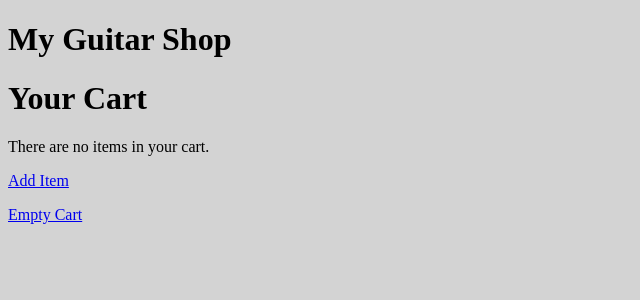
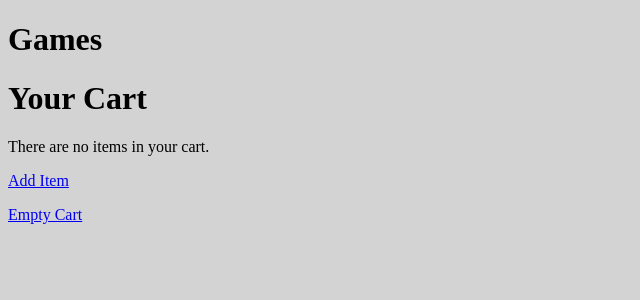
Before and after one commit to GreyBacon/CIS4260-GroupProject, a PHP site: page /cart_view.php in a window 1280 px wide. Shown: the top 300 px of the page, without its empty margins (0-640 px from the left). Run offline with PHP 8.4, Linux system fonts and the light colour scheme.

Commit message:
changed titles

```diff
--- a/add_item_view.php
+++ b/add_item_view.php
@@ -1,7 +1,7 @@
 <!DOCTYPE html>
 <html>
 <head>
-    <title>My Guitar Shop</title>
+    <title>Group Project</title>
     <link rel="stylesheet" type="text/css" href="main.css">
 </head>
 <body>
--- a/cart_view.php
+++ b/cart_view.php
@@ -1,12 +1,12 @@
 <!DOCTYPE html>
 <html>
 <head>
-    <title>My Guitar Shop</title>
+    <title>Group Project</title>
     <link rel="stylesheet" type="text/css" href="main.css">
 </head>
 <body>
     <header>
-        <h1>My Guitar Shop</h1>
+        <h1>Games</h1>
     </header>
     <main>
         <h1>Your Cart</h1>
```
